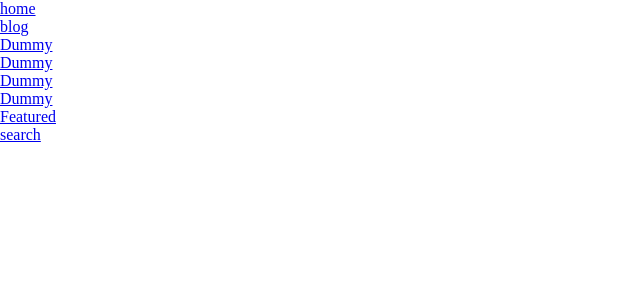
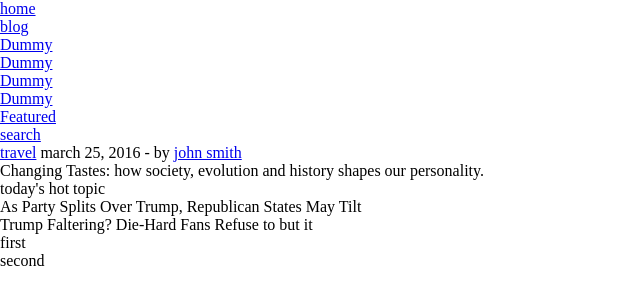
Before and after one commit to psanjeetprdxn/NEWSMAG, a PHP site: page / in a window 1280 px wide. Shown: the part 147-452 px from the top of the page, without its empty margins (0-640 px from the left). Run offline with PHP 8.4, Linux system fonts and the light colour scheme; some libraries are stand-ins or nearby versions.

Commit message:
banner structure added

```diff
--- a/index.php
+++ b/index.php
@@ -93,6 +93,35 @@
 		<!-- end of header -->
 		<!-- Start of main -->
 		<main>
+			<!-- start of banner -->
+			<section class="banner">
+          <div class="wrapper">
+            <div class="travel">
+              <div class="seq">
+                <a href="#FIXME" class="transition" title="Travel">travel</a>
+                <span>march 25, 2016 - by</span>
+                <a href="#FIXME" class="transition name" title="John Smith">john smith</a>
+              </div>
+              <h2>Changing Tastes: how society, evolution and history shapes our personality.</h2>
+            </div>
+            <div class="bot">
+              <span>today's hot topic</span>
+              <ul>
+                <li>As Party Splits Over Trump, Republican States May Tilt</li>
+                <li>Trump Faltering? Die-Hard Fans Refuse to but it</li>
+              </ul>
+            </div>
+            <ul class="dots">
+              <li>
+                <span class="transition">first</span>
+              </li>
+              <li>
+                <span class="transition">second</span>
+              </li>
+            </ul>
+          </div>
+        </section>
+				<!-- end of banner -->
 		</main>
 		<!-- End of main -->
 	</div>
```
